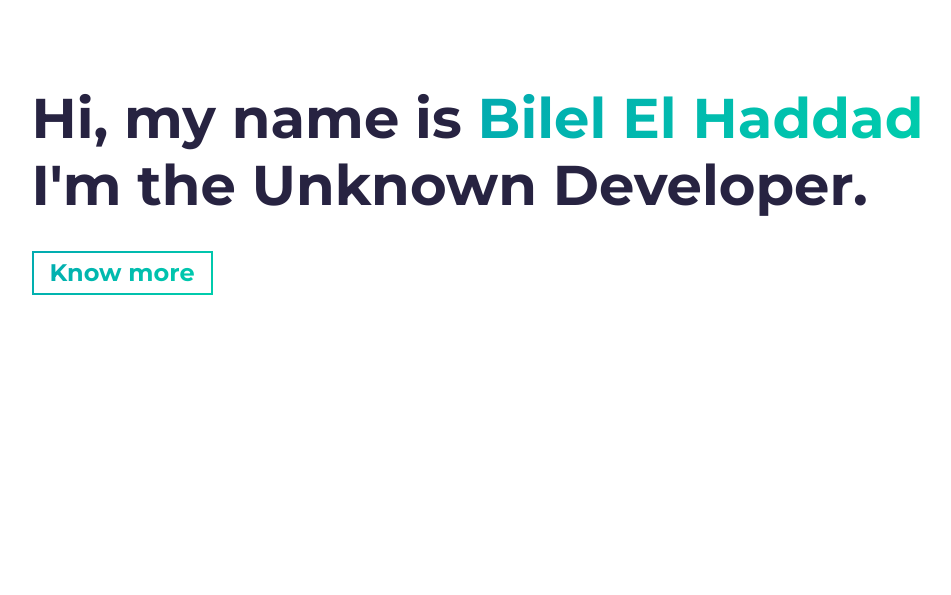
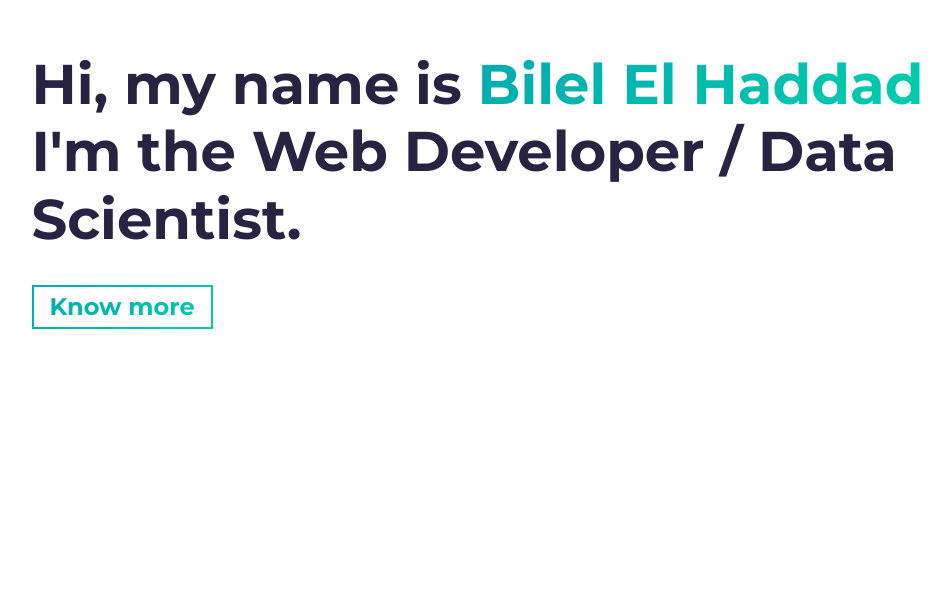
Before and after one commit to HBilel101/Portfolio-version-2, a website built with Parcel: page src/index.html in a window 1280 px wide. Shown: the part 205-800 px from the top of the page, without its empty margins (46-997 px from the left). Built offline with nearby package versions, Linux system fonts and the light colour scheme.

```diff
--- a/src/index.html
+++ b/src/index.html
@@ -48,7 +48,7 @@
         <h1 class="hero-title load-hidden">
           Hi, my name is <span class="text-color-main">Bilel El Haddad</span>
           <br />
-          I'm the Unknown Developer.
+          I'm the Web Developer / Data Scientist.
         </h1>
         <p class="hero-cta load-hidden">
           <a rel="noreferrer" class="cta-btn cta-btn--hero" href="#about"
```
